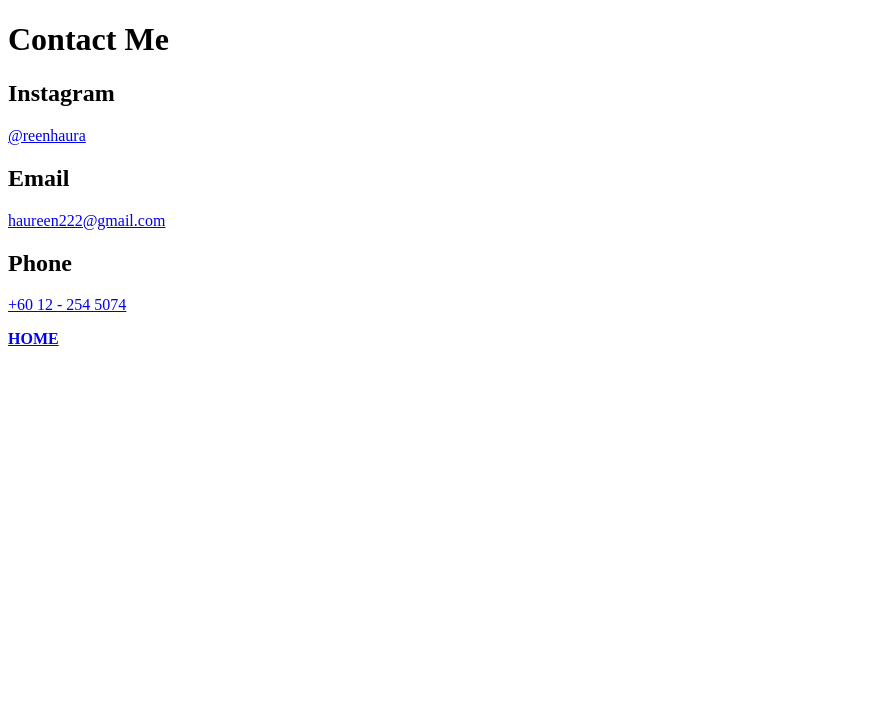
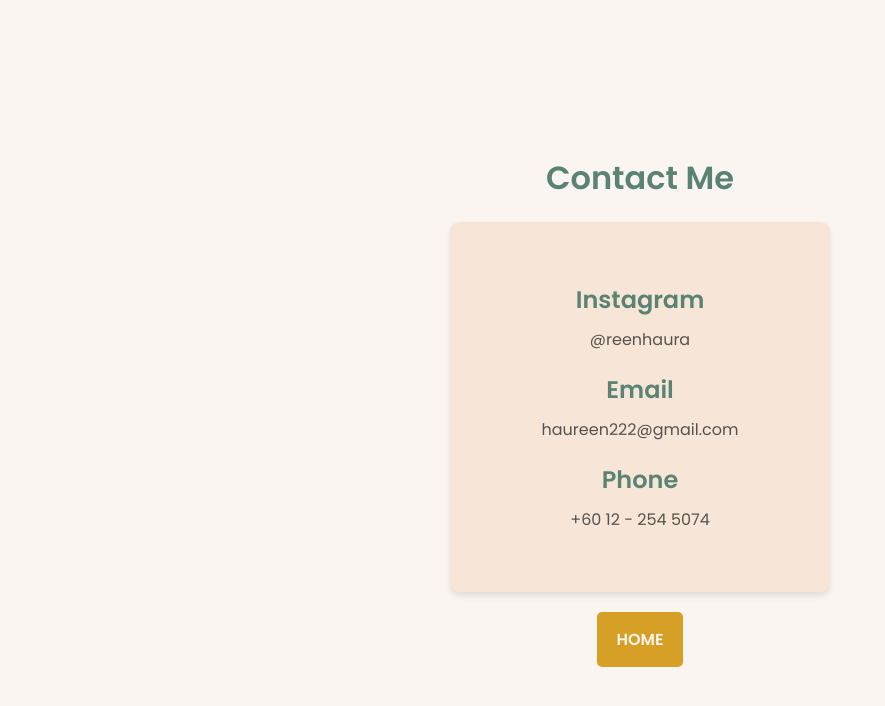
Before and after one commit to reenhaura/ReenPortfolio.github.io, a plain HTML site: page contact.html in a window 1280 px wide. Shown: the whole page, without its empty margins (0-885 px from the left). Drawn offline with Linux system fonts and the light colour scheme.

Commit message:
Update contact.html

```diff
--- a/contact.html
+++ b/contact.html
@@ -5,7 +5,7 @@
     <meta name="viewport" content="width=device-width, initial-scale=1.0">
     <title>Contact Me</title>
     <link href="https://fonts.googleapis.com/css2?family=Poppins:wght@400;600&display=swap" rel="stylesheet">
-    <link rel="stylesheet" href="../css portfolio/contactstyle.css">
+    <link rel="stylesheet" href="contactstyle.css">
 </head>
 <body>
     <div class="container">
```
